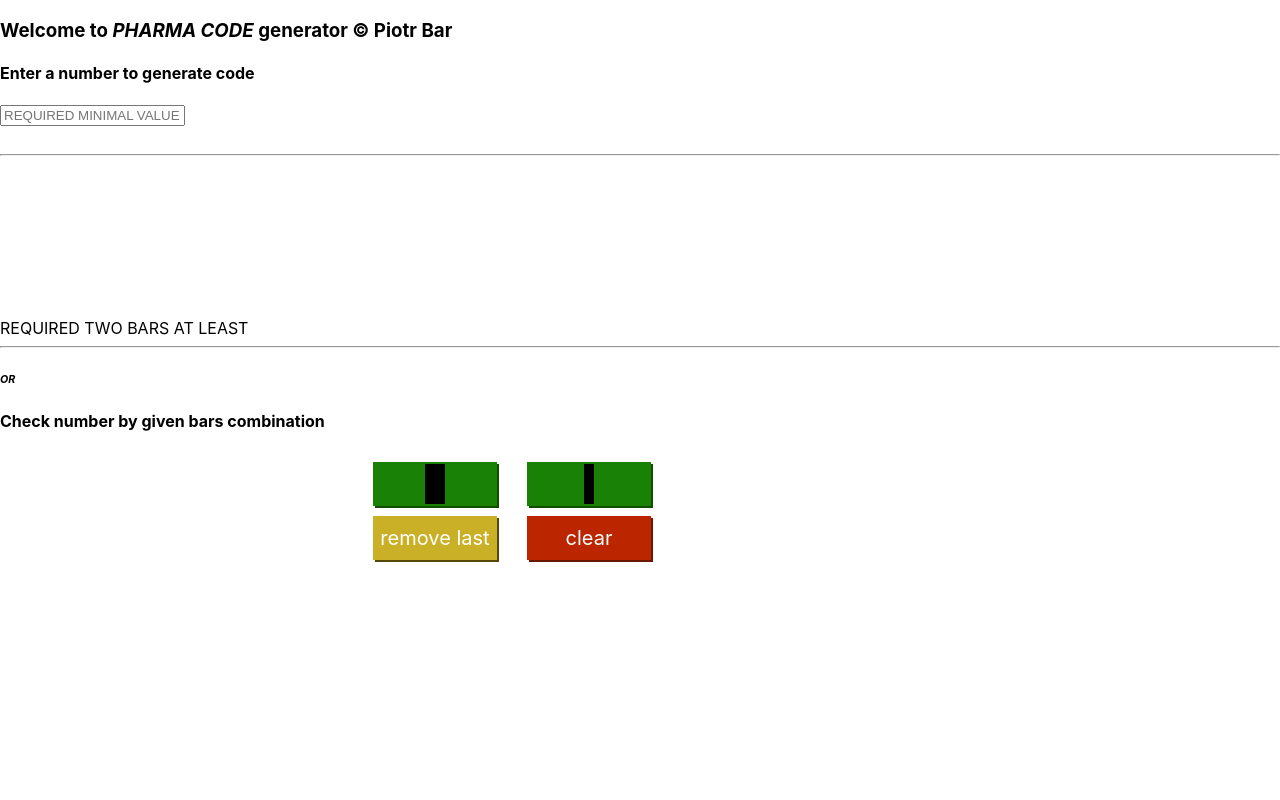
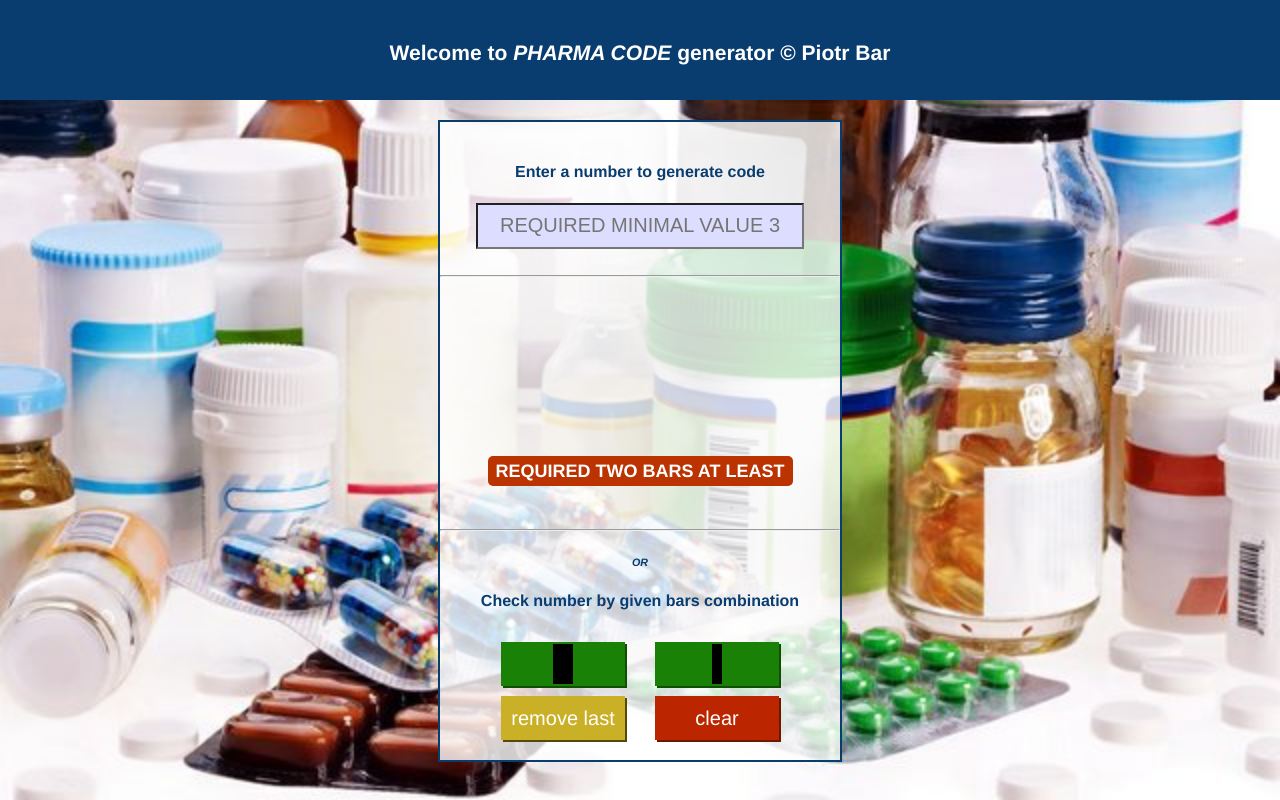
Before and after one commit to sb17018/laetus-code_react, a React (Create React App) app: page / in a window 1280 px wide. Built offline with nearby package versions, Linux system fonts and the light colour scheme.

Commit message:
Stylize page

```diff
--- a/src/components/layout/MainPanel.js
+++ b/src/components/layout/MainPanel.js
@@ -1,17 +1,18 @@
 import ButtonsPanel from "../panels/ButtonsPanel";
 import BarsDisplayPanel from "../panels/BarsDisplayPanel";
 import InsertNumberPanel from "../panels/InsertNumberPanel";
+import selectors from "./MainPanel.module.css";
 
 function MainPanel() {
     return <>
-        <div id="mainField">
+        <main id={selectors.mainField}>
             <InsertNumberPanel />
             <br />
             <hr />
             <BarsDisplayPanel />
             <hr />
             <ButtonsPanel />
-        </div>
+        </main>
     </>
 }
 
--- /dev/null
+++ b/src/components/layout/MainPanel.module.css
@@ -0,0 +1,9 @@
+#mainField {
+	background-color: rgba(255, 255, 255, 0.8);
+	width: 400px;
+	margin: 20px auto;
+	padding: 20px 0;
+	text-align: center;
+	border: 2px solid #093d70;
+	z-index: 2;
+}
--- a/src/components/layout/Top.js
+++ b/src/components/layout/Top.js
@@ -1,7 +1,9 @@
+import selectors from "./Top.module.css";
+
 function Top() {
-    return <div id="headerField">
+    return <header id={selectors.headerField}>
         <h3>Welcome to <i>PHARMA CODE</i> generator &copy; Piotr Bar</h3>
-    </div>;
+    </header>;
 }
 
 export default Top;
--- /dev/null
+++ b/src/components/layout/Top.module.css
@@ -0,0 +1,10 @@
+#headerField {
+	background-color: #093d70;
+	color: #fff;
+	height: 60px;
+	margin: 0 auto;
+	padding-top: 20px;
+	padding-bottom: 20px;
+	text-align: center;
+	font-size: 18px;
+}
--- a/src/components/panels/BarsDisplayPanel.js
+++ b/src/components/panels/BarsDisplayPanel.js
@@ -1,8 +1,10 @@
+import selectors from "./BarsDisplayPanel.module.css";
+
 function BarsDisplayPanel() {
-    return <div id="barsCombPlaceholder">
-        <svg xmlns="http://www.w3.org/2000/svg" id="barsPlaceholder">
+    return <div id={selectors.barsPlaceholderPanel}>
+        <svg xmlns="http://www.w3.org/2000/svg" id={selectors.barsPlaceholder}>
         </svg>
-        <div id="calculationPlaceholderFrame"><output id="calculationPlaceholder">REQUIRED TWO BARS AT LEAST</output></div>
+        <div id={selectors.calculationPlaceholderFrame}><output id={selectors.calculationPlaceholder}></output></div>
     </div>;
 }
 
--- /dev/null
+++ b/src/components/panels/BarsDisplayPanel.module.css
@@ -0,0 +1,29 @@
+#barsPlaceholderPanel {
+	width: 320px;
+	margin: 0 auto;
+	z-index: 10;
+}
+
+#barsPlaceholder {
+	margin: 0 auto;
+}
+
+#calculationPlaceholderFrame {
+	height: 60px;
+	font-size: 20px;
+	color: #8f3c1e;
+	margin: 20px 0 10px;
+}
+
+#calculationPlaceholder{
+    padding: 5px 8px;
+    color: #fff;
+    background-color: #bb3300;
+    font-size: 18px;
+    font-weight: bold;
+    border-radius: 5px;
+}
+
+#calculationPlaceholder::after{
+    content: "REQUIRED TWO BARS AT LEAST";
+}
--- a/src/components/panels/InsertNumberPanel.js
+++ b/src/components/panels/InsertNumberPanel.js
@@ -1,8 +1,10 @@
+import selectors from "./InsertNumberPanel.module.css";
+
 function InsertNumberPanel() {
     return <div>
         <h4>Enter a number to generate code</h4>
-        <div class="toEnterNumber">
-            <input type="type" id="userInputField" placeholder="REQUIRED MINIMAL VALUE 3" onCopy="false" />
+        <div id="toEnterNumber">
+            <input type="type" id={selectors.userInputField} placeholder="REQUIRED MINIMAL VALUE 3" onCopy="false" />
         </div>
     </div>;
 }
--- /dev/null
+++ b/src/components/panels/InsertNumberPanel.module.css
@@ -0,0 +1,13 @@
+#userInputField {
+	width: 80%;
+	height: 40px;
+	color: #777788;
+	text-align: center;
+	font-size: 34px;
+	background-color: #ddddff;
+	outline: 0;
+}
+
+#userInputField:placeholder-shown{
+	font-size: 20px;
+}
--- a/src/index.css
+++ b/src/index.css
@@ -1,13 +1,10 @@
 body {
-  margin: 0;
-  font-family: -apple-system, BlinkMacSystemFont, 'Segoe UI', 'Roboto', 'Oxygen',
-    'Ubuntu', 'Cantarell', 'Fira Sans', 'Droid Sans', 'Helvetica Neue',
-    sans-serif;
-  -webkit-font-smoothing: antialiased;
-  -moz-osx-font-smoothing: grayscale;
+	margin: 0;
+	background-image: url("./img/packaging_big.jpg");
+	background-repeat: no-repeat;
+	background-position: center;
+	background-attachment: fixed;
+	background-size: cover;
+	font-family: Helvetica, sans-serif;
+	color: #093d70;
 }
-
-code {
-  font-family: source-code-pro, Menlo, Monaco, Consolas, 'Courier New',
-    monospace;
-}
```
Also changed, not shown: src/img/packaging_big.jpg (added).
